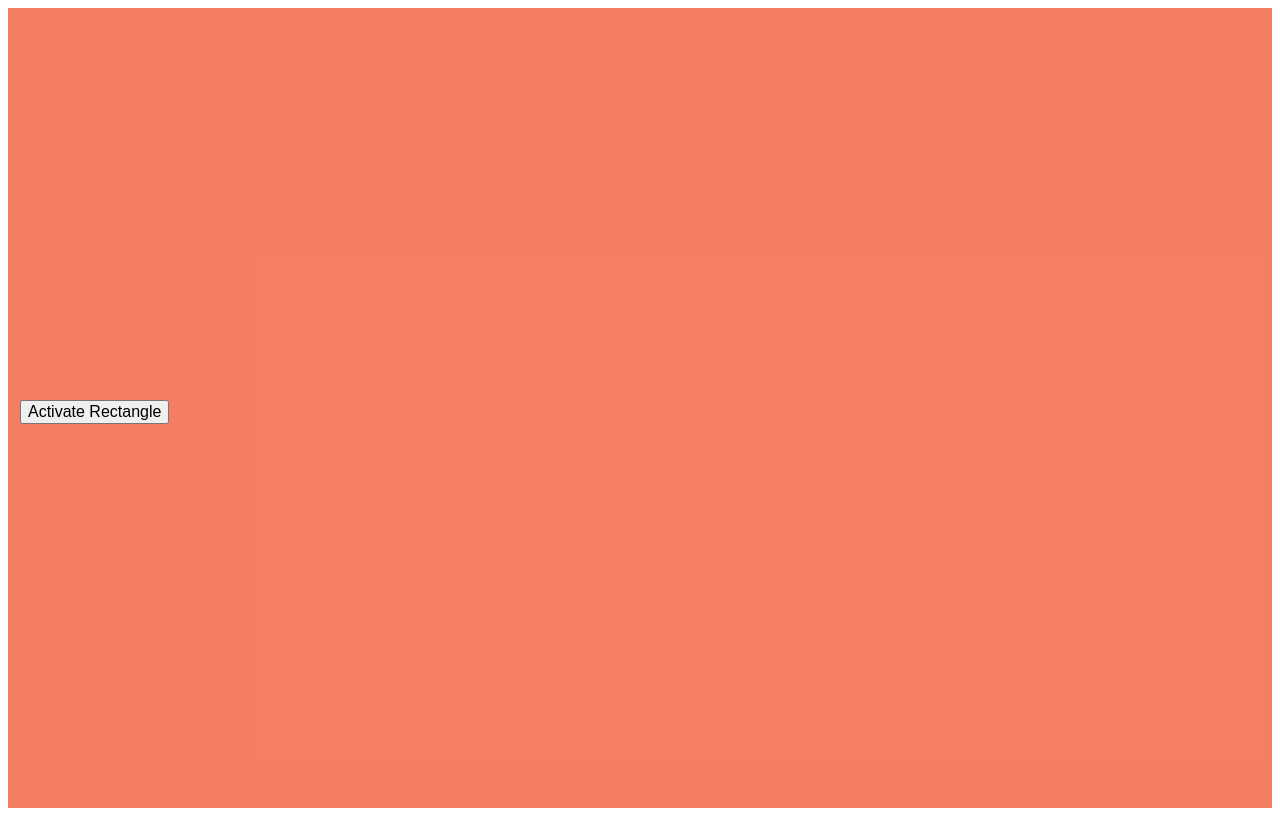
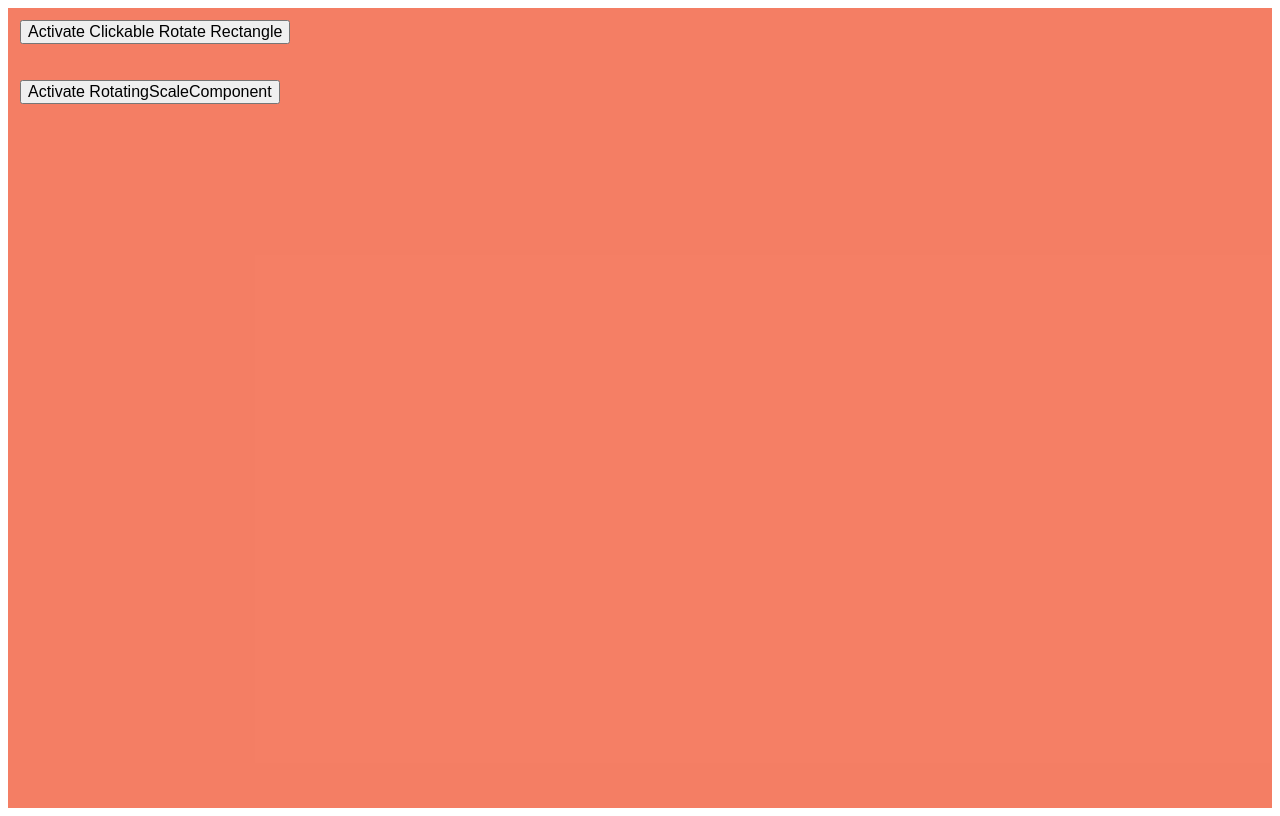
Before and after one commit to murphybread/next-quest, a Next.js app: page /framer-motion in a window 1280 px wide. Built offline with nearby package versions, Linux system fonts and the light colour scheme.

Commit message:
feat(animation): add dynamicButton active each animation

```diff
--- a/src/app/framer-motion/page.tsx
+++ b/src/app/framer-motion/page.tsx
@@ -2,26 +2,22 @@
 
 import React, { useState } from "react";
 import ClickableRotateRectangle from "@components/ClickableRotateRectangle";
+import DynamicButton from "@components/DynamicButton";
+import RotatingScaleComponent from "../../components/RotatingScaleComponent";
 
 const Page: React.FC = () => {
-  const [isActive, setIsActive] = useState(false); // 활성화 상태 관리
-
   return (
     <div>
-      <button
-        onClick={() => setIsActive((prev) => !prev)} // 활성화 상태 토글
-        style={{
-          position: "fixed", // 화면 기준 고정
-          top: "50%", // 세로 중앙
-          left: "20px", // 화면 왼쪽에서 20px
-          fontSize: "16px",
-          cursor: "pointer",
-        }}
-      >
-        {isActive ? "Deactivate" : "Activate"} Rectangle
-      </button>
-      {isActive && <ClickableRotateRectangle />}{" "}
-      {/* 활성화 상태에 따라 렌더링 */}
+      <DynamicButton
+        component={ClickableRotateRectangle}
+        componentName="Clickable Rotate Rectangle"
+        index={0}
+      ></DynamicButton>
+      <DynamicButton
+        component={RotatingScaleComponent}
+        componentName="RotatingScaleComponent"
+        index={1}
+      ></DynamicButton>
     </div>
   );
 };
--- /dev/null
+++ b/src/components/DynamicButton.tsx
@@ -0,0 +1,38 @@
+import React, { useState } from "react";
+
+interface DynamicButtonProps {
+  component: React.FC; // 렌더링할 컴포넌트 타입
+  componentName: string; // 버튼에 표시될 이름
+  index: number; // 버튼의 순서
+}
+
+const DynamicButton: React.FC<DynamicButtonProps> = ({
+  component: Component,
+  componentName,
+  index,
+}) => {
+  const [isActive, setIsActive] = useState(false); // 활성화 상태 관리
+
+  return (
+    <div>
+      {/* 버튼 */}
+      <button
+        onClick={() => setIsActive((prev) => !prev)}
+        style={{
+          position: "fixed",
+          top: `${20 + index * 60}px`, // 각 버튼이 겹치지 않도록 위치 조정
+          left: "20px",
+          fontSize: "16px",
+          cursor: "pointer",
+        }}
+      >
+        {isActive ? `Deactivate ${componentName}` : `Activate ${componentName}`}
+      </button>
+
+      {/* 동적으로 렌더링되는 컴포넌트 */}
+      {isActive && <Component />}
+    </div>
+  );
+};
+
+export default DynamicButton;
```
